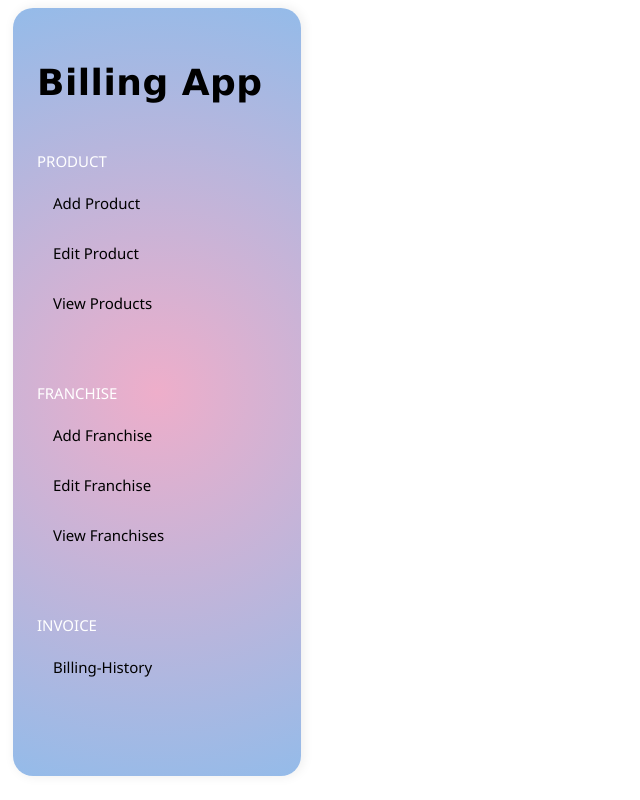
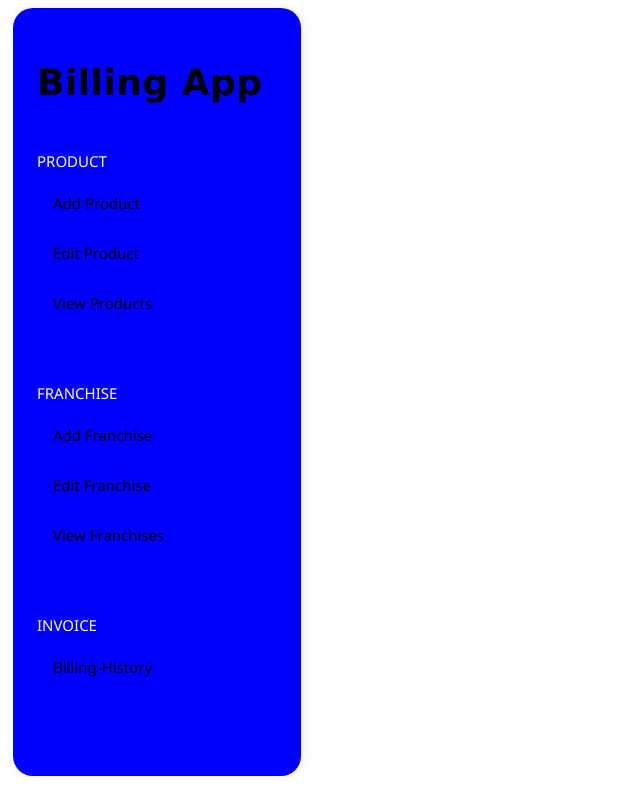
Before and after one commit to niyashussain10/billing_test, a React (Create React App) app: page / in a window 1280 px wide. Shown: the whole page, without its empty margins (0-640 px from the left). Built offline with nearby package versions, Linux system fonts and the light colour scheme.

Commit message:
Update Sidebar.css

```diff
--- a/src/components/Sidebar/Sidebar.css
+++ b/src/components/Sidebar/Sidebar.css
@@ -1,7 +1,7 @@
 .sidebar {
     margin-left: 5px;
     width: 240px;
-    background: radial-gradient(circle,rgba(238, 174, 202, 1) 0%, rgba(148, 187, 233, 1) 100%);
+    background: blue;
     padding: 24px;
     height: 90vh;
     border-radius: 20px;
```
